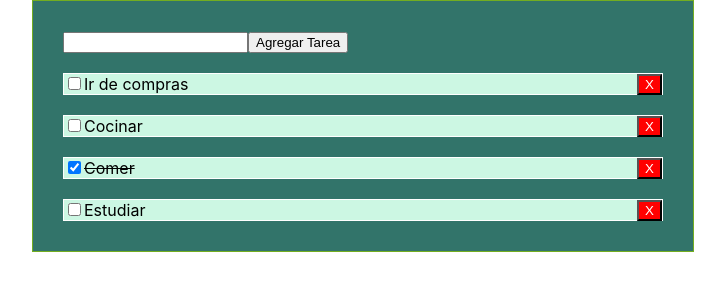
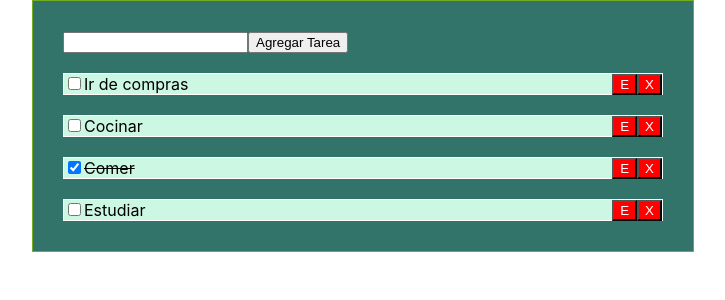
Before and after one commit to Fedreric/Crud-React, a React (Create React App) app: page / in a window 1280 px wide. Shown: the top 300 px of the page, without its empty margins (277-1002 px from the left). Built offline with nearby package versions, Linux system fonts and the light colour scheme.

Commit message:
Se agrega la logica necesaria para editar las tareas

```diff
--- a/src/App.js
+++ b/src/App.js
@@ -22,10 +22,17 @@ function App() {
     let nuevaTarea = {id : +new Date(),tarea: newTarea, completado:false};
     setTareas([...tareas, nuevaTarea]);
   }
+
+  const onEditarItem = (id) =>{
+    let tareaEdit = tareas.find(tarea => tarea.id === id);
+    let newTarea = prompt("Editar tarea: ");
+    tareaEdit.tarea = newTarea;
+    setTareas([...tareas]);
+  }
   return (
     <div className="container">
       <TareaAgregar agregandoTarea={agregandoTarea}/>
-      <TareaList tareas = {tareas} onCompletado = {onCompletado} onBorrarItem = {onBorrarItem}/>
+      <TareaList tareas = {tareas} onCompletado = {onCompletado} onBorrarItem = {onBorrarItem} onEditarItem = {onEditarItem}/>
     </div>
   );
 }
--- a/src/components/TareaItem.js
+++ b/src/components/TareaItem.js
@@ -1,6 +1,6 @@
 import React from 'react'
 
-export default function TareaItem({tarea, onCompletado,onBorrarItem}) {
+export default function TareaItem({tarea, onCompletado,onBorrarItem,onEditarItem}) {
     const getStyle = () =>{
         return {
             textDecoration:tarea.completado? 'line-through' : 'none',
@@ -16,6 +16,7 @@ export default function TareaItem({tarea, onCompletado,onBorrarItem}) {
         onChange={ () => onCompletado(tarea.id)}/>
         { tarea.tarea}
         <button className='btn-eliminar' onClick = {() => onBorrarItem(tarea.id)}>X</button>
+        <button className='btn-eliminar' onClick = {() => onEditarItem(tarea.id)}>E</button>
     </div>
   )
 }
--- a/src/components/TareaList.js
+++ b/src/components/TareaList.js
@@ -1,13 +1,13 @@
 import React from 'react'
 import TareaItem from './TareaItem'
 
-export default function TareaList({tareas, onCompletado, onBorrarItem}) {
+export default function TareaList({tareas, onCompletado, onBorrarItem, onEditarItem}) {
   return (
     <div>
         {
             tareas.map((tarea, index) =>(
                 <TareaItem key = {`tarea-${index}`} tarea = {tarea} onCompletado = {onCompletado}
-                onBorrarItem = {onBorrarItem}/>
+                onBorrarItem = {onBorrarItem} onEditarItem = {onEditarItem}/>
             ))
         }
     </div>
--- a/src/data.json
+++ b/src/data.json
@@ -1,18 +1,18 @@
 [
     {
-        "id":1,
+        "id":0,
         "tarea": "Ir de compras",
         "completado": false
     },{
-        "id":2,
+        "id":1,
         "tarea": "Cocinar",
         "completado": false
     },{
-        "id":3,
+        "id":2,
         "tarea": "Comer",
         "completado": true
     },{
-        "id":4,
+        "id":3,
         "tarea": "Estudiar",
         "completado": false
     }
```
